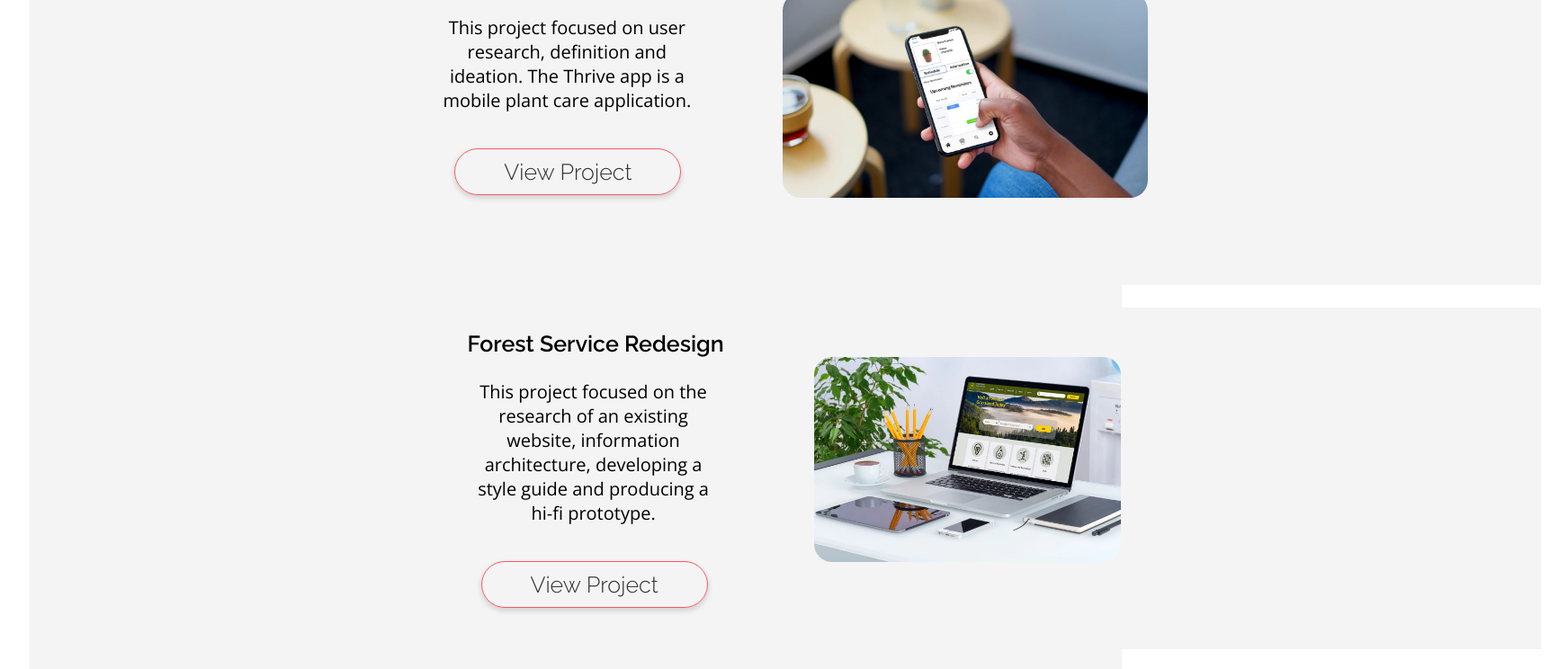
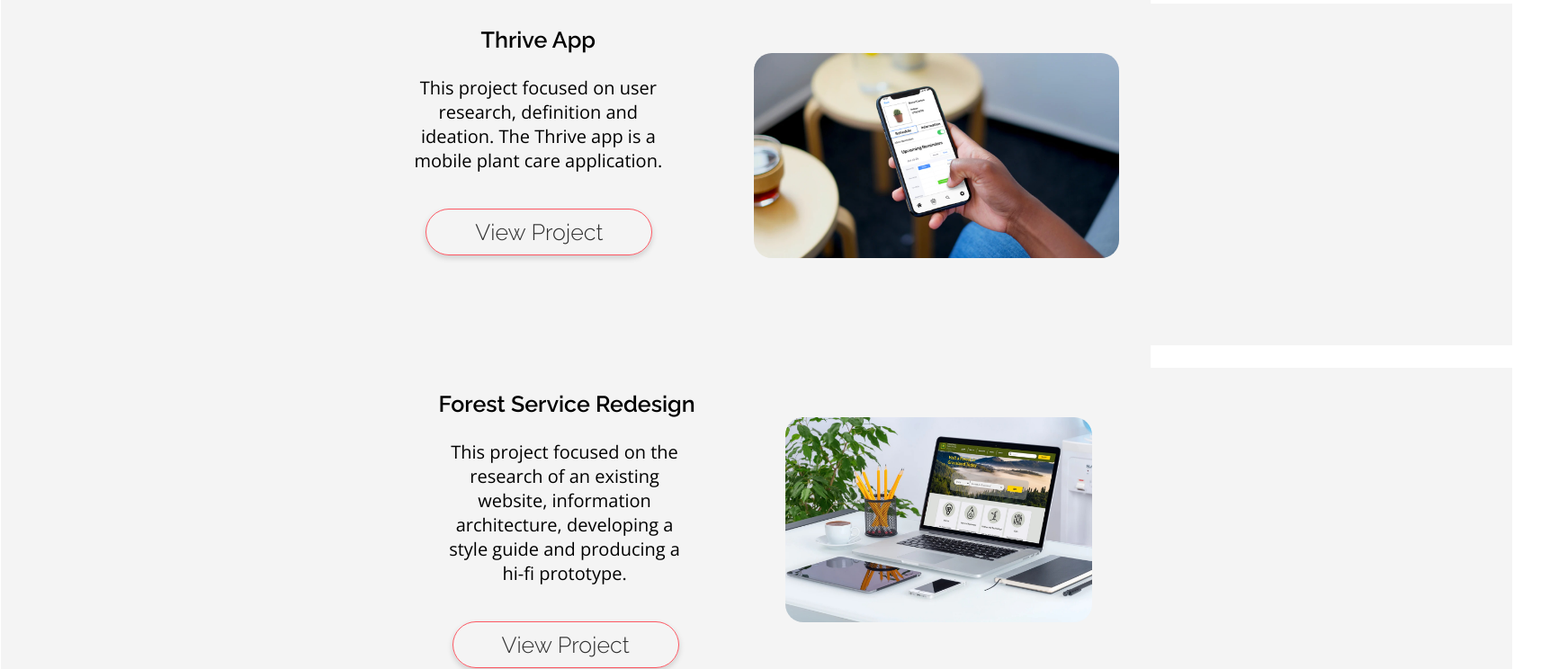
Before and after one commit to HartC2019/UX_UI_HW_17, a plain HTML site: page index.html in a window 1280 px wide. Shown: the part 693-1437 px from the top of the page at 90% size, 1733 px wide, since content can reach past the window. Drawn offline with nearby package versions, Linux system fonts and the light colour scheme.

Commit message:
Updated hero margins and cotent margins

```diff
--- a/css/style.css
+++ b/css/style.css
@@ -98,6 +98,7 @@ nav {
     justify-content: space-evenly;
     margin: 25px;
     margin-top: -20px;
+    margin-bottom: 102px;
 }
 
 .flexHeroItem1 {
@@ -160,7 +161,7 @@ nav {
 
 #projects {
     background-color:#F4F4F4;
-    margin: 25px;
+    margin: -7px;
     min-height: 1425px;
     min-width: 973px;
 }
```
